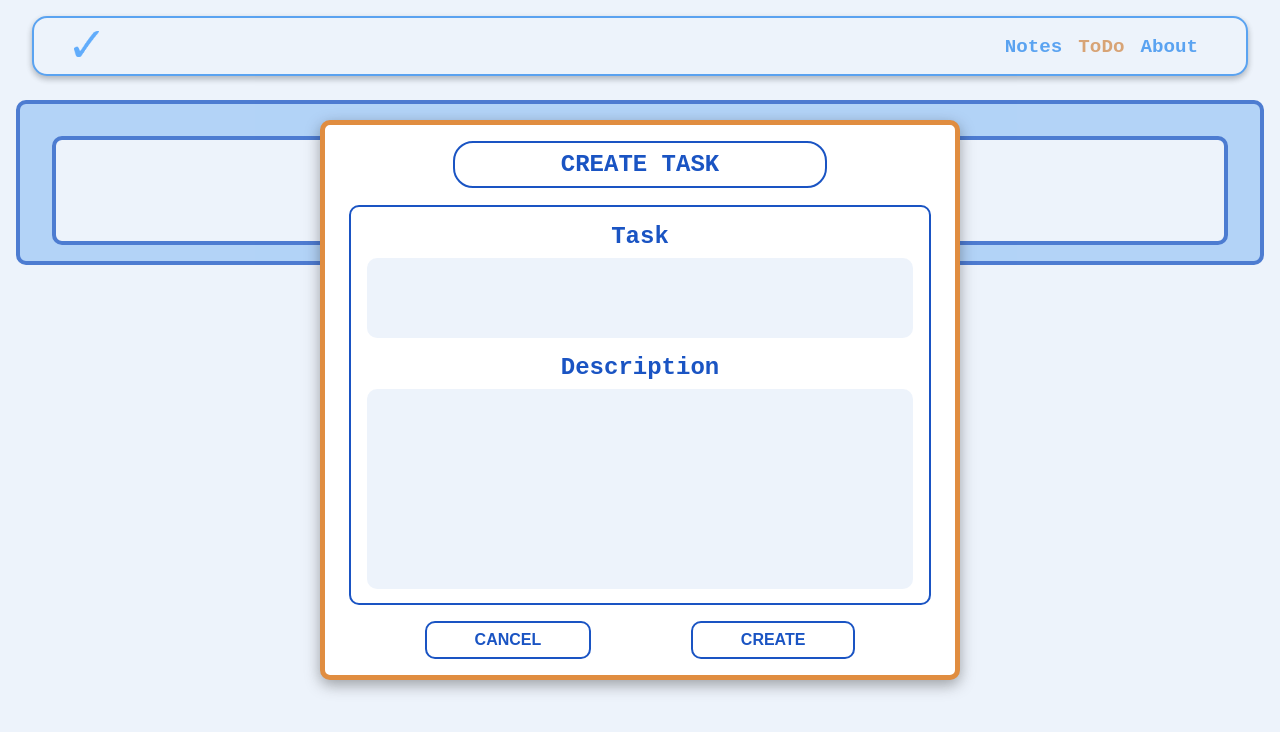
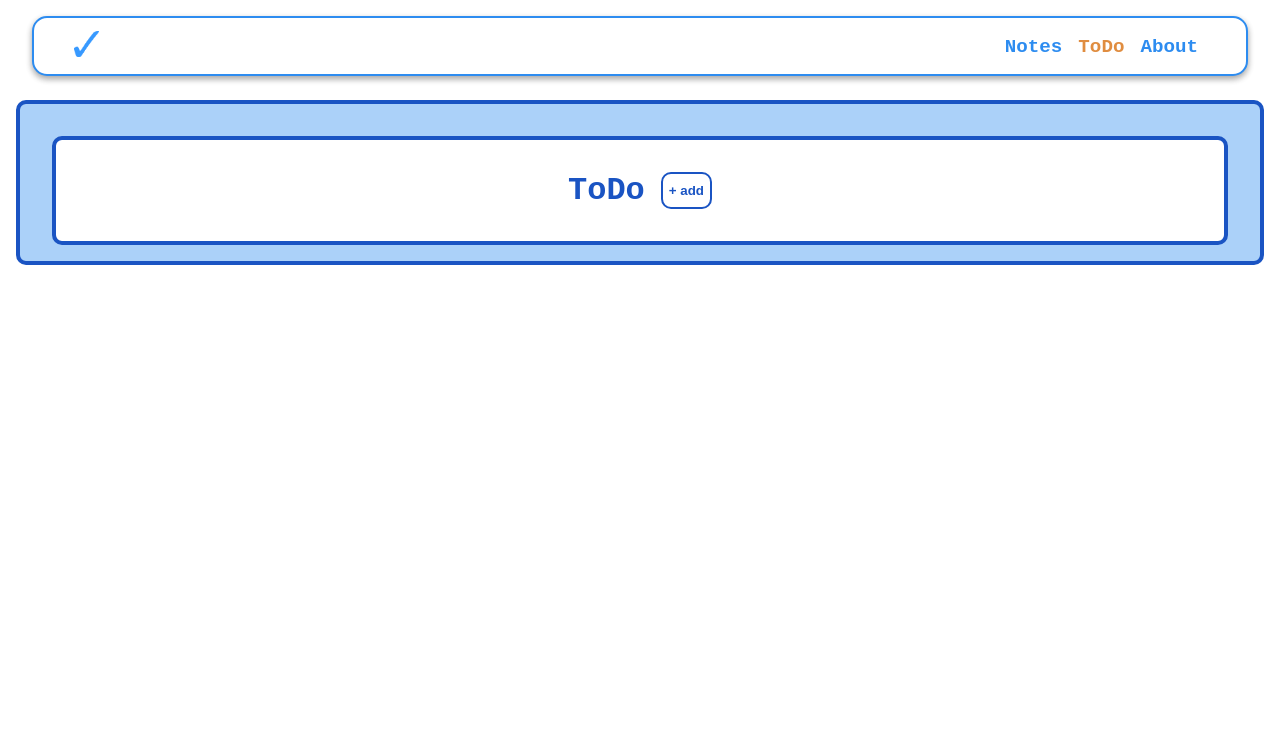
Before and after one commit to chelsiatong/Check-It, a React (Create React App) app: page /todo in a window 1280 px wide. Shown: the top 732 px of the page. Built offline with nearby package versions, Linux system fonts and the light colour scheme.

Commit message:
fixed create and edit functionality

```diff
--- a/src/components/ToDo/todocard/todocard.js
+++ b/src/components/ToDo/todocard/todocard.js
@@ -27,7 +27,7 @@ function ToDoCard({ taskObj, index, deleteTask, updateListArr }) {
                     <button className="card__button" onClick={handleDelete} >Delete</button>
                 </div>
             </div>
-            <EditTask modal={modal} toggle={toggle} updateTask={updateTask} taskObj={taskObj} />
+            {modal && <EditTask toggle={toggle} updateTask={updateTask} taskObj={taskObj} />}
         </>
     )
 }
--- a/src/components/ToDo/todolist/todolist.js
+++ b/src/components/ToDo/todolist/todolist.js
@@ -39,7 +39,7 @@ function ToDoList() {
     const saveTask = (taskObj) => {
         let temporary = tasks;
         temporary.push(taskObj);
-        localStorage.setItem("tasks".JSON.stringify(temporary));
+        localStorage.setItem("tasks", JSON.stringify(temporary));
         setTasks(tasks);
         setModal(false);
     }
@@ -53,7 +53,7 @@ function ToDoList() {
             <div className="todo__container">
                 {tasks && tasks.map((object, index) => <ToDoCard taskObj={object} index={index} deleteTask={deleteTask} updateListArr={updateListArr} />)}
             </div>
-            <CreateTaskModal toggle={toggle} modal={modal} save={saveTask} />
+            {modal !== false && <CreateTaskModal toggle={toggle} save={saveTask} />}
         </section>
     );
 }
--- a/src/components/ToDo/todomodals/createtask/createtask.js
+++ b/src/components/ToDo/todomodals/createtask/createtask.js
@@ -26,8 +26,8 @@ function CreateTaskModal({ modal, toggle, save }) {
 
     return (
         <section className="modal">
-            <div className="modal__section" isOpen={modal} toggle={toggle}>
-                <div className="modal__header" toggle={toggle}>Create Task</div>
+            <div className="modal__section">
+                <div className="modal__header">Create Task</div>
                 <div>
                     <div className="modal__container">
                         <div className="modal__head" >
@@ -41,7 +41,7 @@ function CreateTaskModal({ modal, toggle, save }) {
                     </div>
                 </div>
                 <div className="modal__buttons" >
-                    <button className="modal__buttons--click" onClick={toggle} >Cancel</button>
+                    <button className="modal__buttons--click" onClick={toggle}>Cancel</button>
                     <button className="modal__buttons--click" onClick={handleSave} >Create</button>
                 </div>
             </div>
--- a/src/components/ToDo/todomodals/createtask/createtask.scss
+++ b/src/components/ToDo/todomodals/createtask/createtask.scss
@@ -10,7 +10,7 @@
     height: 100vh;
     display: flex;
     justify-content: center;
-    background-color: rgba($color: variables.$Light_Grey, $alpha: 0.3);
+    background-color: rgba($color: variables.$Light_Grey, $alpha: 0.8);
     align-items: center;
 
     &__section {
--- a/src/components/ToDo/todomodals/edittask/edittask.js
+++ b/src/components/ToDo/todomodals/edittask/edittask.js
@@ -1,6 +1,6 @@
 import React, { useEffect, useState } from 'react';
-import { Button, Modal, ModalHeader, ModalBody, ModalFooter } from 'reactstrap';
-import './edittask.scss';
+// import { Button, Modal, ModalHeader, ModalBody, ModalFooter } from 'reactstrap';
+import '../createtask/createtask.scss';
 
 function EditTaskModal({ modal, toggle, updateTask, taskObj }) {
     const [taskName, setTaskName] = useState('');
@@ -31,27 +31,51 @@ function EditTaskModal({ modal, toggle, updateTask, taskObj }) {
 
     return (
         <section className="modal">
-            <Modal className="modal__section" isOpen={modal} toggle={toggle}>
-                <ModalHeader className="modal__header" toggle={toggle}>Update Task</ModalHeader>
-                <ModalBody>
+            <div className="modal__section" >
+                <div className="modal__header" >Update Task</div>
+                <div>
                     <div className="modal__container">
                         <div className="modal__head" >
-                            <label className="modal__title" >task name title</label>
-                            <input className="modal__text" type="text" value={taskName} onChange={handleChange} name="taskName"></input>
+                            <label className="modal__head--title" >task name title</label>
+                            <input className="modal__head--text" type="text" value={taskName} onChange={handleChange} name="taskName"></input>
                         </div>
-                        <div>
-                            <label className="modal__description" >Description</label>
-                            <textarea className="modal__text" value={description} onChange={handleChange} name="description"></textarea>
+                        <div className="modal__detail">
+                            <label className="modal__detail--description" >Description</label>
+                            <textarea className="modal__detail--text" value={description} onChange={handleChange} name="description"></textarea>
                         </div>
                     </div>
-                </ModalBody>
-                <ModalFooter>
-                    <Button className="modal__cancel" onClick={toggle} >cancel</Button>
-                    <Button className="modal__create" onClick={handleUpdate} >update</Button>
-                </ModalFooter>
-            </Modal>
+                </div>
+                <div className="modal__buttons">
+                    <button className="modal__buttons--click" onClick={toggle} >cancel</button>
+                    <button className="modal__buttons--click" onClick={handleUpdate} >update</button>
+                </div>
+            </div>
         </section>
     );
+
+    // return (
+    //     <section className="modal">
+    //         <Modal className="modal__section" >
+    //             <ModalHeader className="modal__header" >Update Task</ModalHeader>
+    //             <ModalBody>
+    //                 <div className="modal__container">
+    //                     <div className="modal__head" >
+    //                         <label className="modal__title" >task name title</label>
+    //                         <input className="modal__text" type="text" value={taskName} onChange={handleChange} name="taskName"></input>
+    //                     </div>
+    //                     <div>
+    //                         <label className="modal__description" >Description</label>
+    //                         <textarea className="modal__text" value={description} onChange={handleChange} name="description"></textarea>
+    //                     </div>
+    //                 </div>
+    //             </ModalBody>
+    //             <ModalFooter>
+    //                 <Button className="modal__cancel" onClick={toggle} >cancel</Button>
+    //                 <Button className="modal__create" onClick={handleUpdate} >update</Button>
+    //             </ModalFooter>
+    //         </Modal>
+    //     </section>
+    // );
 
 
 
```
